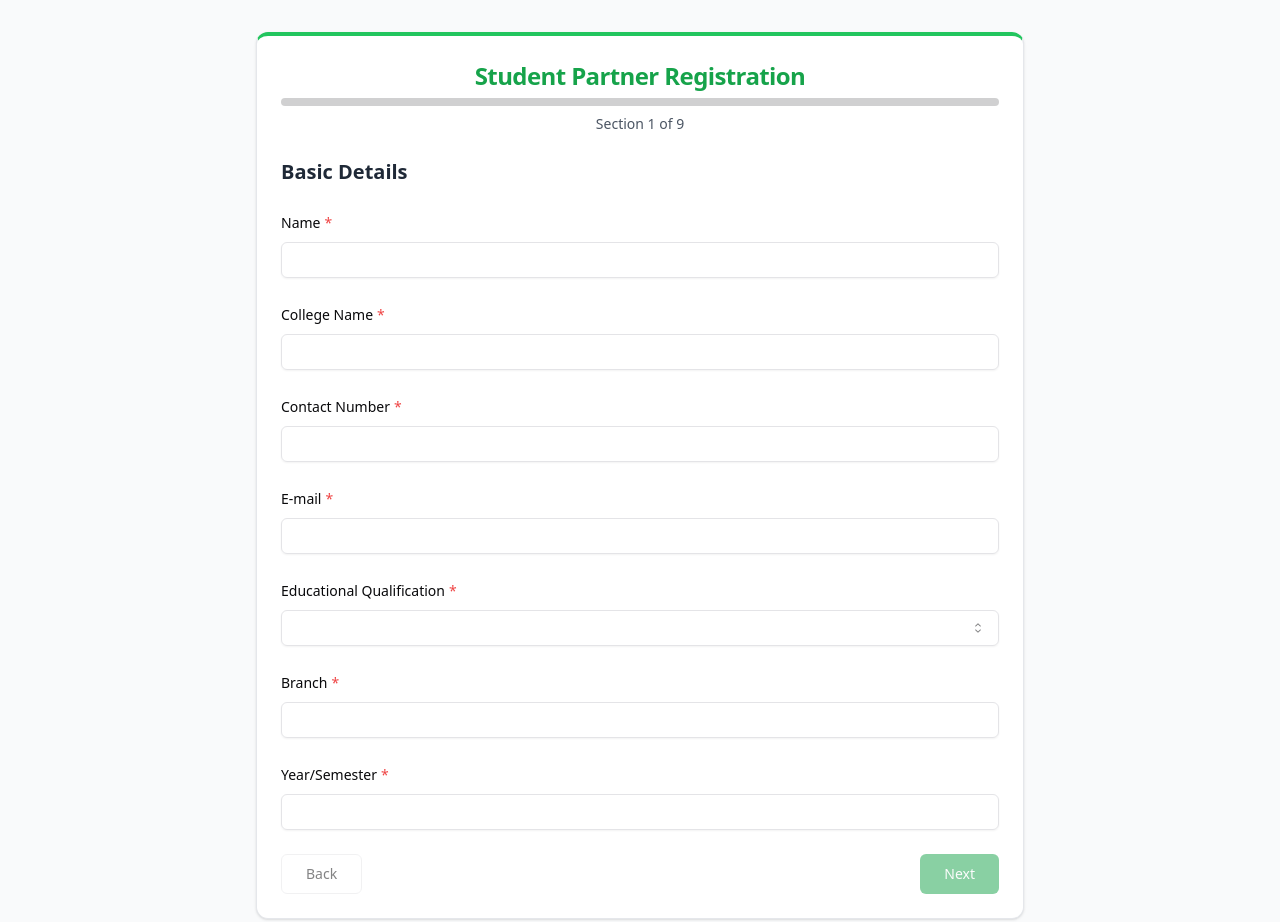
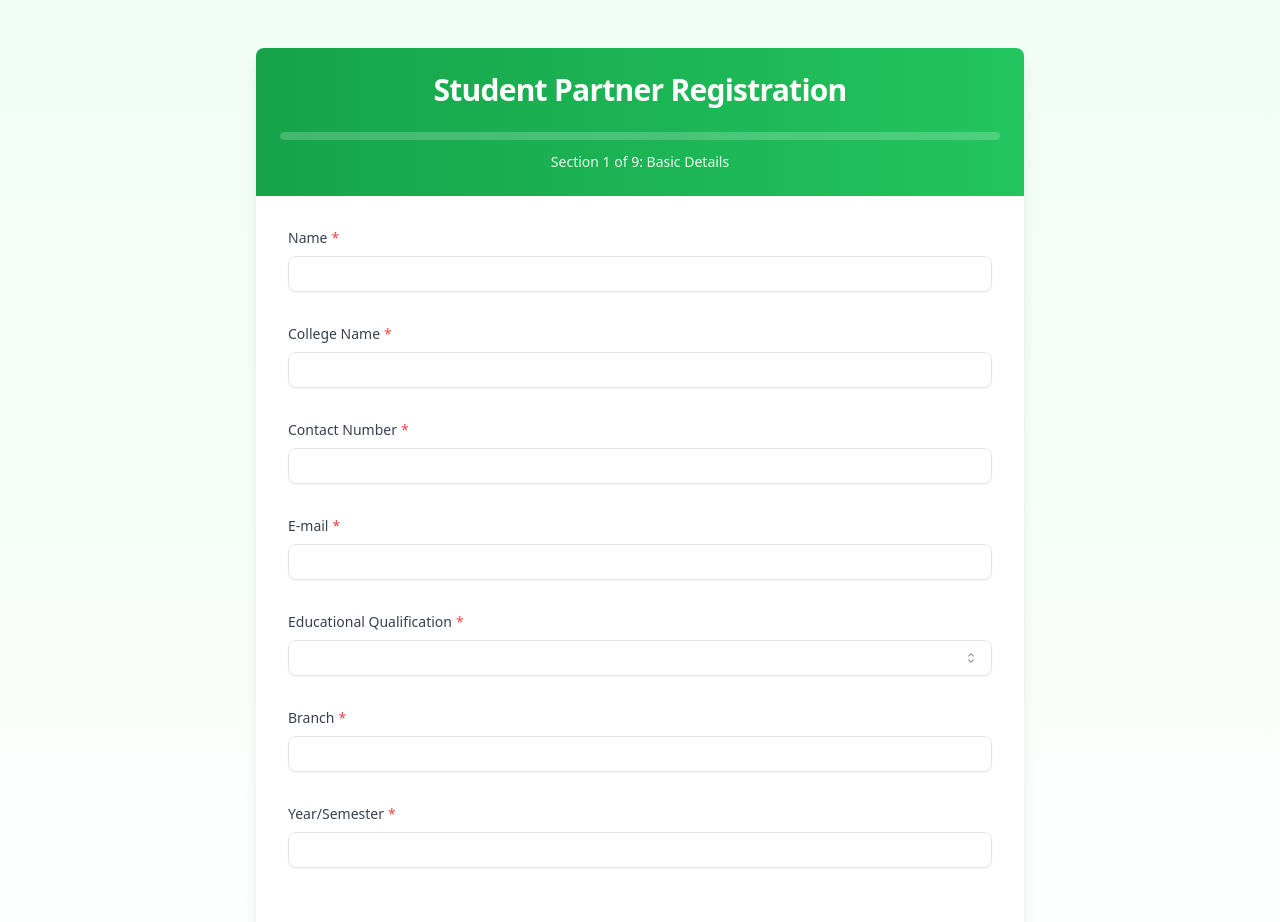
Before and after one commit to piyushkhare001/ED-Tech, a Next.js app: page /dsp/signup in a window 1280 px wide. Shown: the top 922 px of the page. Built offline with nearby package versions, Linux system fonts and the light colour scheme.

Commit message:
design changes

```diff
--- a/src/app/dsp/signup/page.tsx
+++ b/src/app/dsp/signup/page.tsx
@@ -1,5 +1,4 @@
 "use client";
-
 import React, { useState, useEffect } from "react";
 import { Progress } from "@/components/ui/progress";
 import { Button } from "@/components/ui/button";
@@ -15,7 +14,7 @@ import {
 import { Card, CardContent, CardHeader, CardTitle } from "@/components/ui/card";
 import { AlertDescription } from "@/components/ui/alert";
 import { Label } from "@/components/ui/label";
-
+import { CheckCircle2, ChevronLeft, ChevronRight } from "lucide-react";
 const sections = [
   {
     id: "basic",
@@ -253,6 +252,7 @@ const StudentPartnerForm = () => {
   const [isSubmitted, setIsSubmitted] = useState(false);
   const [progress, setProgress] = useState(0);
 
+  // Your existing useEffect and handlers remain the same
   useEffect(() => {
     localStorage.setItem("studentPartnerForm", JSON.stringify(formData));
     localStorage.setItem("currentSection", currentSection.toString());
@@ -280,7 +280,7 @@ const StudentPartnerForm = () => {
   const handleNext = () => {
     if (currentSection < sections.length - 1) {
       setCurrentSection((prev) => prev + 1);
-      window.scrollTo(0, 0);
+      window.scrollTo({ top: 0, behavior: "smooth" });
     } else {
       handleSubmit();
     }
@@ -289,14 +289,13 @@ const StudentPartnerForm = () => {
   const handleBack = () => {
     if (currentSection > 0) {
       setCurrentSection((prev) => prev - 1);
-      window.scrollTo(0, 0);
+      window.scrollTo({ top: 0, behavior: "smooth" });
     }
   };
 
   const handleSubmit = async () => {
     setIsSubmitting(true);
     try {
-      // Simulate API call
       await new Promise((resolve) => setTimeout(resolve, 2000));
       setIsSubmitted(true);
       localStorage.removeItem("studentPartnerForm");
@@ -310,19 +309,22 @@ const StudentPartnerForm = () => {
 
   if (isSubmitted) {
     return (
-      <div className="min-h-screen bg-gray-50 flex items-center justify-center p-4">
-        <Card className="w-full max-w-xl">
-          <CardHeader>
-            <CardTitle className="text-center text-green-600">
+      <div className="min-h-screen bg-gradient-to-b from-green-50 to-white flex items-center justify-center p-4">
+        <Card className="w-full max-w-xl shadow-lg transform transition-all duration-500 hover:scale-105">
+          <CardHeader className="space-y-6">
+            <div className="flex justify-center">
+              <CheckCircle2 className="w-16 h-16 text-green-500" />
+            </div>
+            <CardTitle className="text-center text-2xl text-green-600">
               Application Submitted Successfully!
             </CardTitle>
           </CardHeader>
           <CardContent>
             <div className="text-center space-y-4">
-              <AlertDescription>
+              <AlertDescription className="text-lg">
                 Thank you for applying to be a Student Partner at DESIZNIDEAZ!
               </AlertDescription>
-              <AlertDescription>
+              <AlertDescription className="text-gray-600">
                 We will review your application and get back to you via email
                 soon.
               </AlertDescription>
@@ -341,7 +343,7 @@ const StudentPartnerForm = () => {
             id={field.name}
             value={formData[field.name] || ""}
             onChange={(e) => handleInputChange(field.name, e.target.value)}
-            className="min-h-[100px] w-full"
+            className="min-h-[100px] w-full rounded-lg transition-all duration-200 focus:ring-2 focus:ring-green-500"
             required={field.required}
           />
         );
@@ -351,7 +353,7 @@ const StudentPartnerForm = () => {
             value={formData[field.name] || ""}
             onValueChange={(value) => handleInputChange(field.name, value)}
           >
-            <SelectTrigger className="w-full">
+            <SelectTrigger className="w-full rounded-lg">
               <SelectValue />
             </SelectTrigger>
             <SelectContent>
@@ -370,7 +372,7 @@ const StudentPartnerForm = () => {
             type={field.type}
             value={formData[field.name] || ""}
             onChange={(e) => handleInputChange(field.name, e.target.value)}
-            className="w-full"
+            className="w-full rounded-lg transition-all duration-200 focus:ring-2 focus:ring-green-500"
             required={field.required}
           />
         );
@@ -378,28 +380,29 @@ const StudentPartnerForm = () => {
   };
 
   return (
-    <div className="min-h-screen bg-gray-50 py-8 px-4">
-      <div className="max-w-3xl mx-auto space-y-6">
-        <Card className="border-t-4 border-t-green-500">
-          <CardHeader>
-            <CardTitle className="text-2xl font-bold text-center text-green-600">
+    <div className="min-h-screen bg-gradient-to-b from-green-50 to-white py-12 px-4">
+      <div className="max-w-3xl mx-auto space-y-8">
+        <Card className="shadow-lg border-none">
+          <CardHeader className="space-y-6 bg-gradient-to-r from-green-600 to-green-500 text-white rounded-t-lg">
+            <CardTitle className="text-3xl font-bold text-center">
               Student Partner Registration
             </CardTitle>
-            <div className="mt-4">
-              <Progress value={progress} className="h-2" />
-              <p className="text-sm text-gray-600 mt-2 text-center">
-                Section {currentSection + 1} of {sections.length}
+            <div className="space-y-3">
+              <Progress value={progress} className="h-2 bg-white/20" />
+              <p className="text-sm text-white/90 text-center font-medium">
+                Section {currentSection + 1} of {sections.length}:{" "}
+                {sections[currentSection].title}
               </p>
             </div>
           </CardHeader>
-          <CardContent>
-            <div className="space-y-6">
-              <h2 className="text-xl font-semibold text-gray-800">
-                {sections[currentSection].title}
-              </h2>
+          <CardContent className="p-8">
+            <div className="space-y-8">
               {sections[currentSection].fields.map((field) => (
                 <div key={field.name} className="space-y-2">
-                  <Label htmlFor={field.name} className="text-sm font-medium">
+                  <Label
+                    htmlFor={field.name}
+                    className="text-sm font-medium flex items-center text-gray-700"
+                  >
                     {field.label}
                     {field.required && (
                       <span className="text-red-500 ml-1">*</span>
@@ -408,25 +411,29 @@ const StudentPartnerForm = () => {
                   {renderField(field)}
                 </div>
               ))}
-              <div className="flex justify-between mt-8">
+              <div className="flex justify-between pt-6">
                 <Button
                   variant="outline"
                   onClick={handleBack}
                   disabled={currentSection === 0}
-                  className="px-6"
+                  className="px-6 flex items-center gap-2 hover:bg-gray-100"
                 >
-                  Back
+                  <ChevronLeft className="w-4 h-4" /> Back
                 </Button>
                 <Button
                   onClick={handleNext}
                   disabled={!isCurrentSectionValid() || isSubmitting}
-                  className="px-6 bg-green-600 hover:bg-green-700"
+                  className="px-6 bg-green-600 hover:bg-green-700 flex items-center gap-2"
                 >
-                  {isSubmitting
-                    ? "Submitting..."
-                    : currentSection === sections.length - 1
-                    ? "Submit"
-                    : "Next"}
+                  {isSubmitting ? (
+                    "Submitting..."
+                  ) : currentSection === sections.length - 1 ? (
+                    "Submit"
+                  ) : (
+                    <>
+                      Next <ChevronRight className="w-4 h-4" />
+                    </>
+                  )}
                 </Button>
               </div>
             </div>
```
